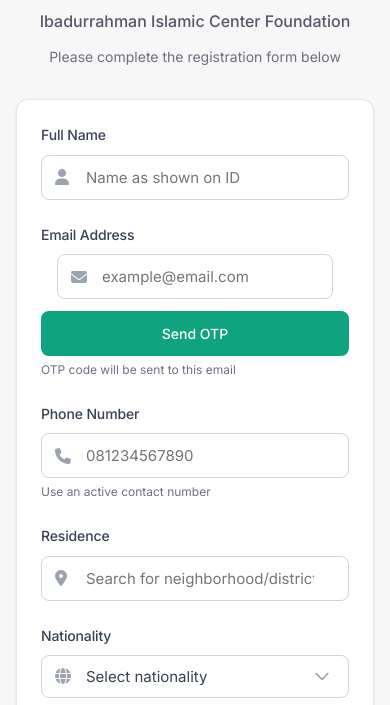
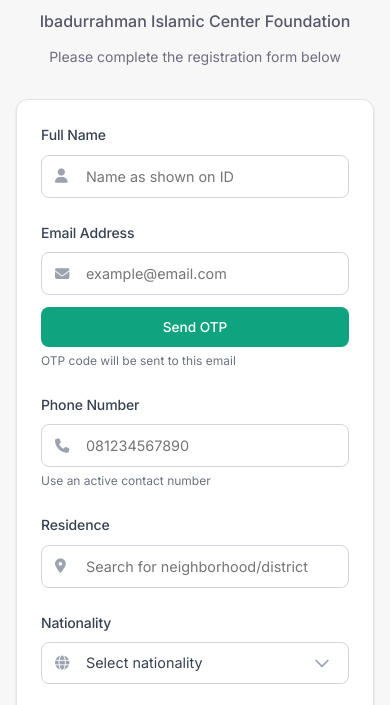
Before and after one commit to masjidcentralokayama/registration, a plain HTML site: page index.html in a window 390 px wide. Shown: the part 100-805 px from the top of the page. Drawn offline with Linux system fonts and the light colour scheme.

Commit message:
Update index.html

```diff
--- a/index.html
+++ b/index.html
@@ -179,7 +179,7 @@ select {
   font-weight: 500;
 }
 
-/* OTP CONTAINER */
+/* OTP CONTAINER - PERBAIKAN: Layout horizontal di desktop, vertikal di mobile */
 .otp-container {
   display: flex;
   gap: 0.75rem;
@@ -202,6 +202,7 @@ select {
   white-space: nowrap;
   transition: all 0.2s ease;
   font-family: 'Inter', sans-serif;
+  min-width: 120px;
 }
 
 .btn-otp:hover {
@@ -375,7 +376,7 @@ footer {
   margin-top: 2rem;
 }
 
-/* RESPONSIVE */
+/* RESPONSIVE - PERBAIKAN UTAMA: Tampilan mobile lebih rapi */
 @media (max-width: 640px) {
   main {
     padding: 1.5rem 1rem;
@@ -390,20 +391,47 @@ footer {
     gap: 0.75rem;
   }
 
+  /* PERBAIKAN: OTP container di mobile menjadi vertikal */
   .otp-container {
     flex-direction: column;
+    gap: 0.75rem;
+    align-items: stretch;
   }
 
+  /* PERBAIKAN: Tombol OTP di mobile */
   .btn-otp {
+    width: 100%;
+    padding: 0.75rem;
+    font-size: 0.85rem;
+    min-width: unset;
+  }
+
+  /* PERBAIKAN: Input email di mobile sama panjangnya dengan input lainnya */
+  .otp-container .input-wrapper {
     width: 100%;
   }
 
   input, select {
     padding: 0.75rem 0.875rem 0.75rem 2.75rem;
+    font-size: 0.9rem;
   }
 
   .input-wrapper i {
     left: 0.875rem;
+    font-size: 0.9rem;
+  }
+
+  /* PERBAIKAN: Field OTP di mobile */
+  .otp-field {
+    padding: 0.875rem;
+  }
+
+  .total-summary {
+    padding: 1.25rem;
+  }
+
+  .total-number {
+    font-size: 1.75rem;
   }
 }
 
```
